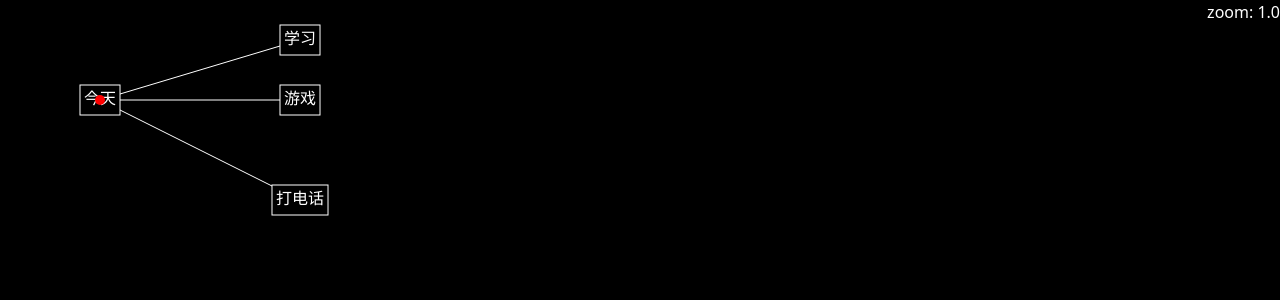
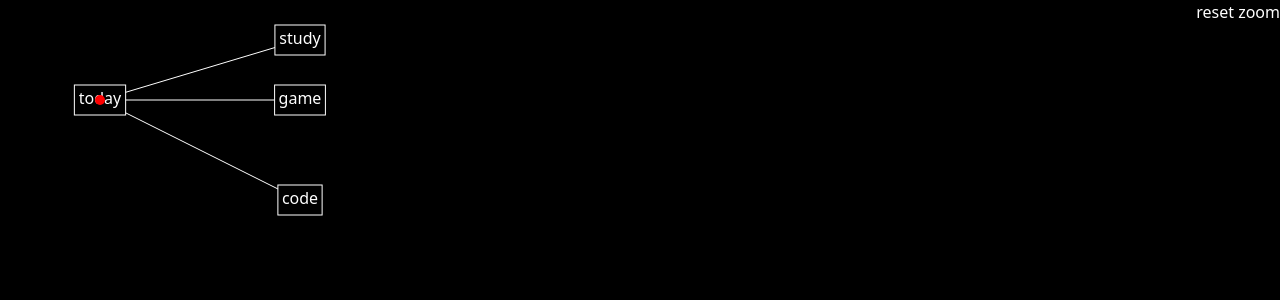
Before and after one commit to vikim294/vnotes, a React (Vite) app: page / in a window 1280 px wide. Shown: the top 300 px of the page. Built offline with nearby package versions, Linux system fonts and the light colour scheme.

Commit message:
feat: reset zoom

```diff
--- a/src/App.tsx
+++ b/src/App.tsx
@@ -5,25 +5,25 @@ import { createCircle, createLine, flattenTree } from "./lib";
 
 const tree: NodeData = {
   id: 1,
-  label: "今天",
+  label: "today",
   x: 100,
   y: 100,
   children: [
     {
       id: 2,
-      label: "学习",
+      label: "study",
       x: 300,
       y: 40,
     },
     {
       id: 3,
-      label: "游戏",
+      label: "game",
       x: 300,
       y: 100,
     },
     {
       id: 4,
-      label: "打电话",
+      label: "code",
       x: 300,
       y: 200,
     },
@@ -143,6 +143,15 @@ function App() {
     startX: 0,
     startY: 0,
   });
+
+  const resetZoom = () => {
+    setViewport((prev) => ({
+      ...prev,
+      width: paperSize.width,
+      height: paperSize.height,
+      zoom: 1,
+    }));
+  };
 
   useLayoutEffect(() => {
     const updatePaperSize = () => {
@@ -312,7 +321,9 @@ function App() {
         {createCircle(100, 100, 5)}
       </svg>
       <div className="fixed right-0 top-0 text-white">
-        zoom: {viewport.zoom.toFixed(1)}
+        <button onClick={resetZoom} className="cursor-pointer">
+          reset zoom
+        </button>
       </div>
     </div>
   );
```
